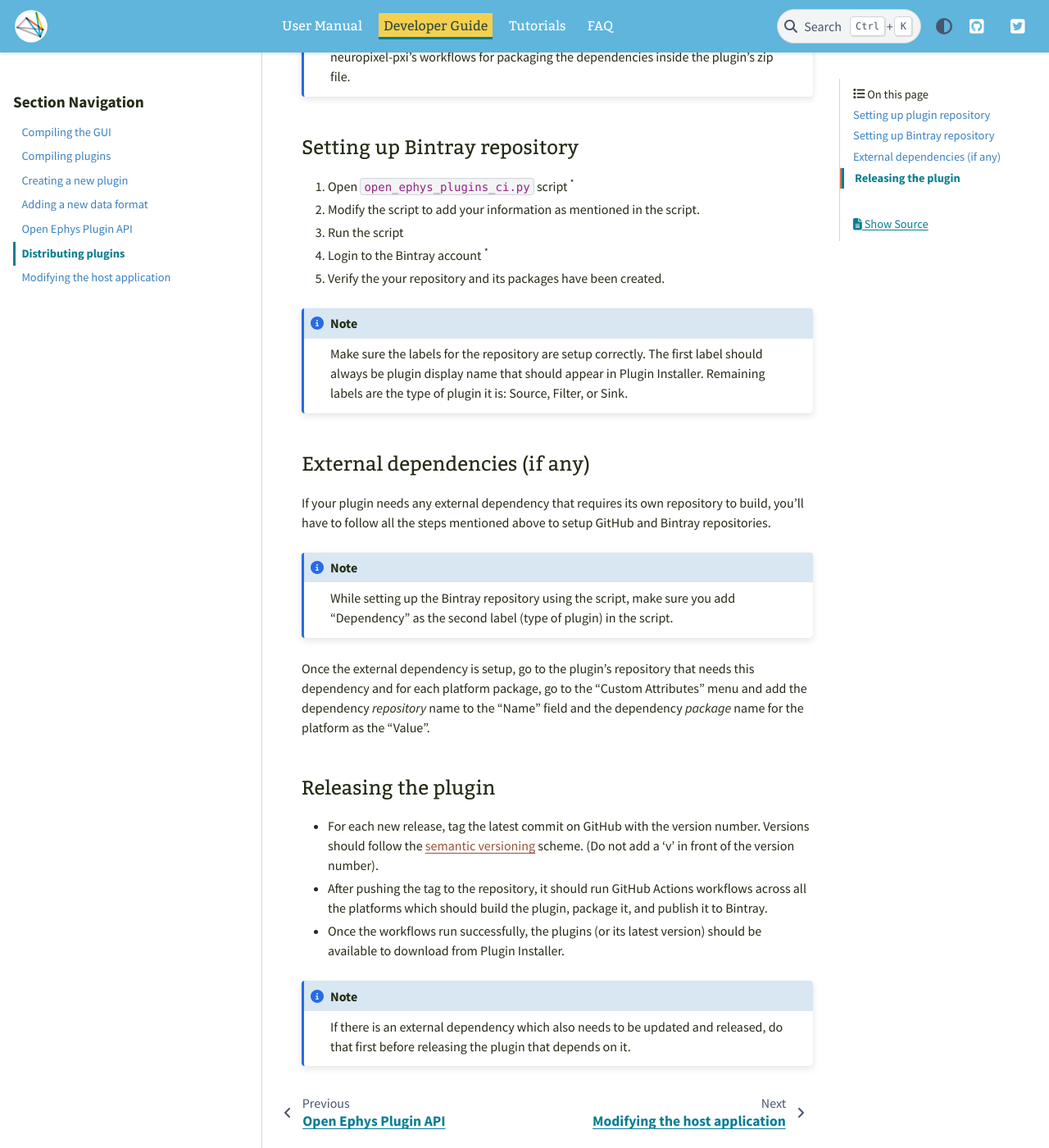
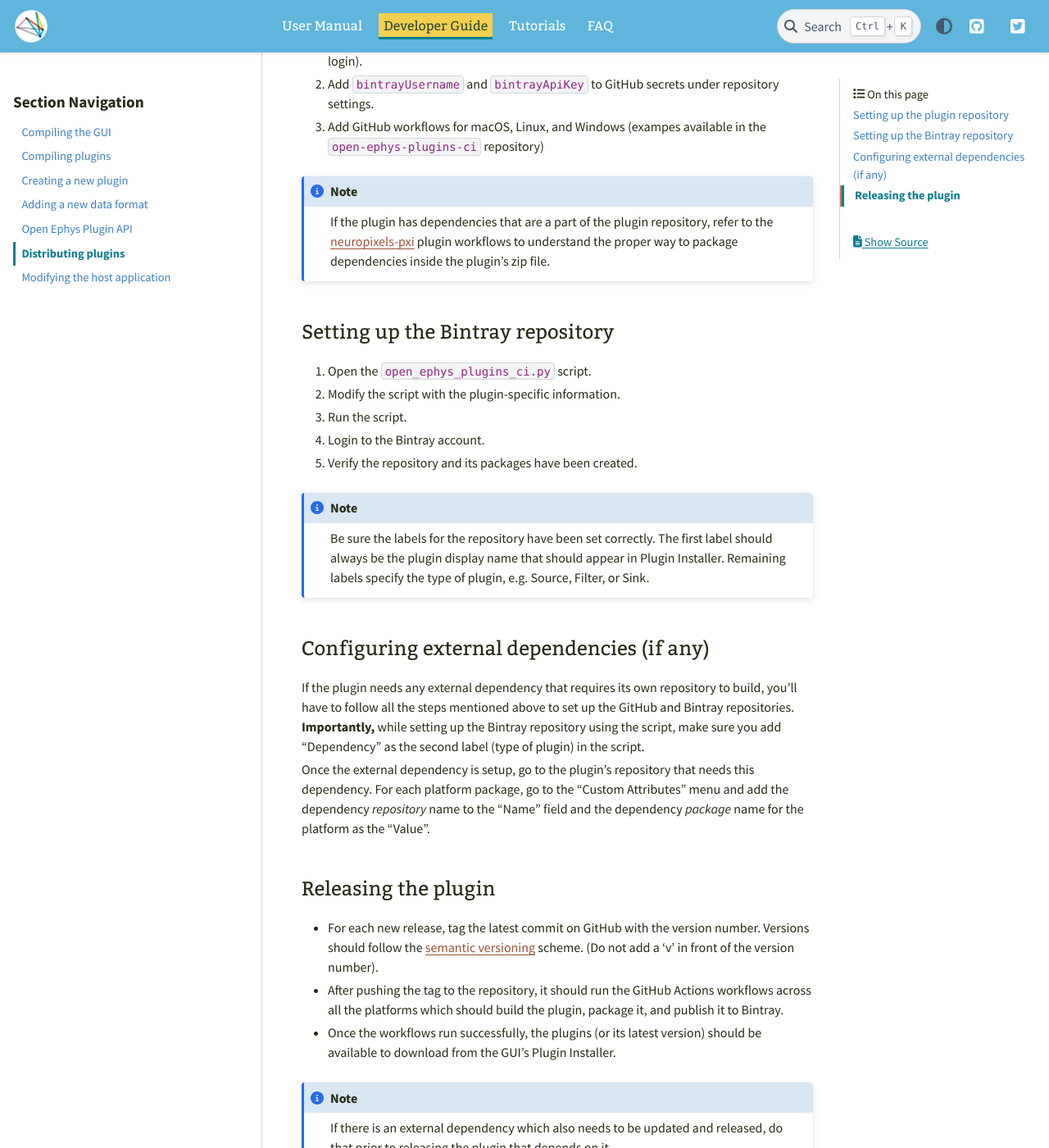
Before and after one commit to open-ephys/gui-docs, a Sphinx documentation site: the page built from source/Developer-Guide/Distributing-plugins.rst, in a window 1280 px wide and 1400 px high, scrolled down 624 px. Shown: the whole window at 82% size. Built offline with Sphinx 7.4.7 and the PyData theme 0.15.4, drawn with Linux system fonts in a browser that asks for light colours; some of the changed text lies outside the part shown.

Commit message:
Edit 'distributing plugins'

```diff
--- a/source/Developer-Guide/Distributing-plugins.rst
+++ b/source/Developer-Guide/Distributing-plugins.rst
@@ -5,50 +5,50 @@
 Distributing plugins
 =====================
 
-This page contains instructions for preparing plugins for distribution through the Open Ephys Plugin Installer. Currently, only members of the core Open Ephys team are allowed to do this. Refer to the :code:`open_ephys_plugins_ci` repository to obtain the required files & information.
+Once a plugin has been :ref:`created <creatinganewplugin>`, it can be made available through the Open Ephys Plugin Installer by following the instructions on this page. Any plugins distributed this way must first be vetted and polished by the Open Ephys core team. If you have a plugin you believe is ready to be shared with the community, please get in touch!
 
-Setting up plugin repository
+.. warning:: Some of the steps on this page require private information and login credentials contained in a private GitHub repository, :code:`open-ephys-plugins/open-ephys-plugins-ci`.
+
+Setting up the plugin repository
 #################################
 
-1. Fork the plugin to the :code:`open-ephys-plugins` account (requires logging in to the account).
+1. Fork the plugin of interest to the :code:`open-ephys-plugins` GitHub account (requires login).
 
-2. Add bintrayUsername and bintrayApiKey to GitHub secrets under repository settings.
+2. Add :code:`bintrayUsername` and :code:`bintrayApiKey` to GitHub secrets under repository settings.
 
-3. Add GitHub workflows
+3. Add GitHub workflows for macOS, Linux, and Windows (exampes available in the :code:`open-ephys-plugins-ci` repository)
 
-.. note:: If your plugin has dependencies that are a part of the plugin repository, refer to neuropixel-pxi's workflows for packaging the dependencies inside the plugin's zip file.
+.. note:: If the plugin has dependencies that are a part of the plugin repository, refer to the `neuropixels-pxi <https://github.com/open-ephys-plugins/neuropixels-pxi>`__ plugin workflows to understand the proper way to package dependencies inside the plugin's zip file.
 
-Setting up Bintray repository
+Setting up the Bintray repository
 #################################
 
-1. Open :code:`open_ephys_plugins_ci.py` script :sup:`*`
+1. Open the :code:`open_ephys_plugins_ci.py` script.
 
-2. Modify the script to add your information as mentioned in the script.
+2. Modify the script with the plugin-specific information.
 
-3. Run the script
+3. Run the script.
 
-4. Login to the Bintray account :sup:`*`
+4. Login to the Bintray account.
 
-5. Verify the your repository and its packages have been created.
+5. Verify the repository and its packages have been created.
 
-.. note:: Make sure the labels for the repository are setup correctly. The first label should always be plugin display name that should appear in Plugin Installer. Remaining labels are the type of plugin it is: Source, Filter, or Sink.
+.. note:: Be sure the labels for the repository have been set correctly. The first label should always be the plugin display name that should appear in Plugin Installer. Remaining labels specify the type of plugin, e.g. Source, Filter, or Sink.
 
-External dependencies (if any)
-#################################
+Configuring external dependencies (if any)
+##############################################
 
-If your plugin needs any external dependency that requires its own repository to build, you'll have to follow all the steps mentioned above to setup GitHub and Bintray repositories.
+If the plugin needs any external dependency that requires its own repository to build, you'll have to follow all the steps mentioned above to set up the GitHub and Bintray repositories. **Importantly,** while setting up the Bintray repository using the script, make sure you add "Dependency" as the second label (type of plugin) in the script.
 
-.. note:: While setting up the Bintray repository using the script, make sure you add "Dependency" as the second label (type of plugin) in the script.
-
-Once the external dependency is setup, go to the plugin's repository that needs this dependency and for each platform package, go to the "Custom Attributes" menu and add the dependency *repository* name to the "Name" field and the dependency *package* name for the platform as the "Value".
+Once the external dependency is setup, go to the plugin's repository that needs this dependency. For each platform package, go to the "Custom Attributes" menu and add the dependency *repository* name to the "Name" field and the dependency *package* name for the platform as the "Value".
 
 Releasing the plugin
 #################################
 
 * For each new release, tag the latest commit on GitHub with the version number. Versions should follow the `semantic versioning <https://semver.org/>`_ scheme. (Do not add a 'v' in front of the version number).
 
-* After pushing the tag to the repository, it should run GitHub Actions workflows across all the platforms which should build the plugin, package it, and publish it to Bintray.
+* After pushing the tag to the repository, it should run the GitHub Actions workflows across all the platforms which should build the plugin, package it, and publish it to Bintray.
 
-* Once the workflows run successfully, the plugins (or its latest version) should be available to download from Plugin Installer.
+* Once the workflows run successfully, the plugins (or its latest version) should be available to download from the GUI's Plugin Installer.
 
-.. note:: If there is an external dependency which also needs to be updated and released, do that first before releasing the plugin that depends on it.
+.. note:: If there is an external dependency which also needs to be updated and released, do that prior to releasing the plugin that depends on it.
```
